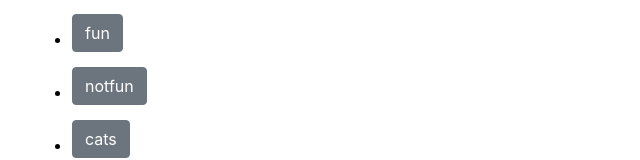
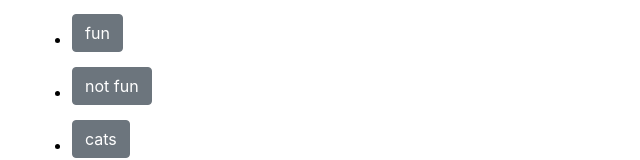
Before and after one commit to study-assist/browser-extension, a React (Create React App) app: page / in a window 1280 px wide. Shown: the part 128-288 px from the top of the page, without its empty margins (0-640 px from the left). Built offline with nearby package versions, Linux system fonts and the light colour scheme.

Commit message:
created-Iframe-component

```diff
--- a/src/components/App.jsx
+++ b/src/components/App.jsx
@@ -4,6 +4,8 @@ import Header from "./Header";
 import BookmarkTitle from "./BookmarkTitle";
 import BookmarkTag from "./BookmarkTag";
 import BookmarkNewTag from "./BoomkarkNewTag";
+import Iframe from "./Iframe";
+
 
 class App extends Component {
   constructor() {
@@ -11,7 +13,7 @@ class App extends Component {
 
     this.state = {
       pageTitle: "I'm currently visiting this page",
-      tags: ["fun", "notfun", "cats"]
+      tags: ["fun", "not fun", "cats"]
     };
   }
 
@@ -54,7 +56,7 @@ class App extends Component {
             <button type="button" onClick={() => this.expandSection()}>
               More details...
             </button>
-            <iframe id="bookmarks" title="bookmarks" src="https://www.google.com/maps/embed?pb=!1m18!1m12!1m3!1d2427.5354032226264!2d13.483447915331547!3d52.523746543704696!2m3!1f0!2f0!3f0!3m2!1i1024!2i768!4f13.1!3m3!1m2!1s0x47a84e9ab1163a17%3A0x700b4ec74a47a34d!2sDCI+Digital+Career+Institute+GmbH+(Devugees)!5e0!3m2!1sen!2sus!4v1557316676198!5m2!1sen!2sus" width="300" height="300"></iframe>
+            <Iframe />
           </section>
         </main>
       </div>
--- /dev/null
+++ b/src/components/Iframe.jsx
@@ -0,0 +1,7 @@
+import React from "react";
+
+function iframe() {
+  return <iframe id="bookmarks" title="bookmarks" src="https://www.google.com/maps/embed?pb=!1m18!1m12!1m3!1d2427.5354032226264!2d13.483447915331547!3d52.523746543704696!2m3!1f0!2f0!3f0!3m2!1i1024!2i768!4f13.1!3m3!1m2!1s0x47a84e9ab1163a17%3A0x700b4ec74a47a34d!2sDCI+Digital+Career+Institute+GmbH+(Devugees)!5e0!3m2!1sen!2sus!4v1557316676198!5m2!1sen!2sus" width="300" height="300"></iframe>;
+}
+
+export default iframe;
```
